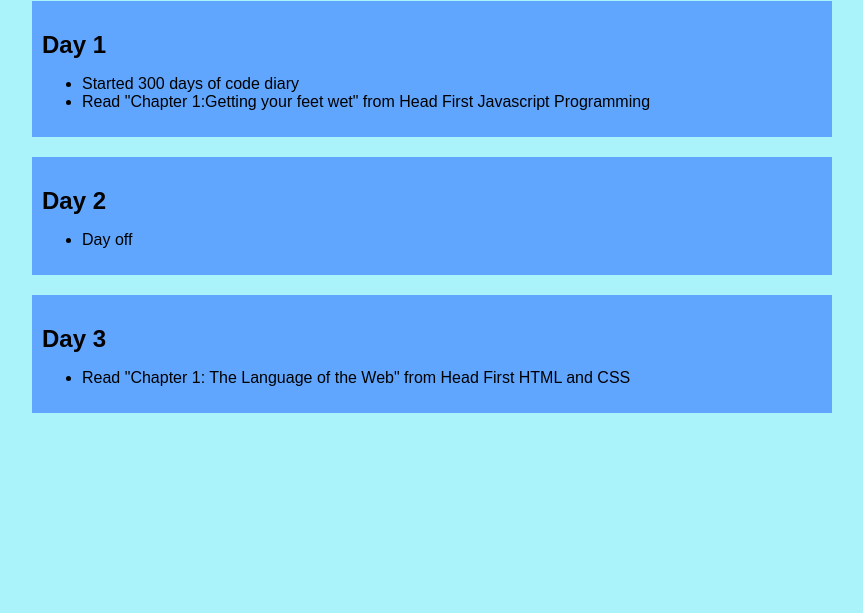
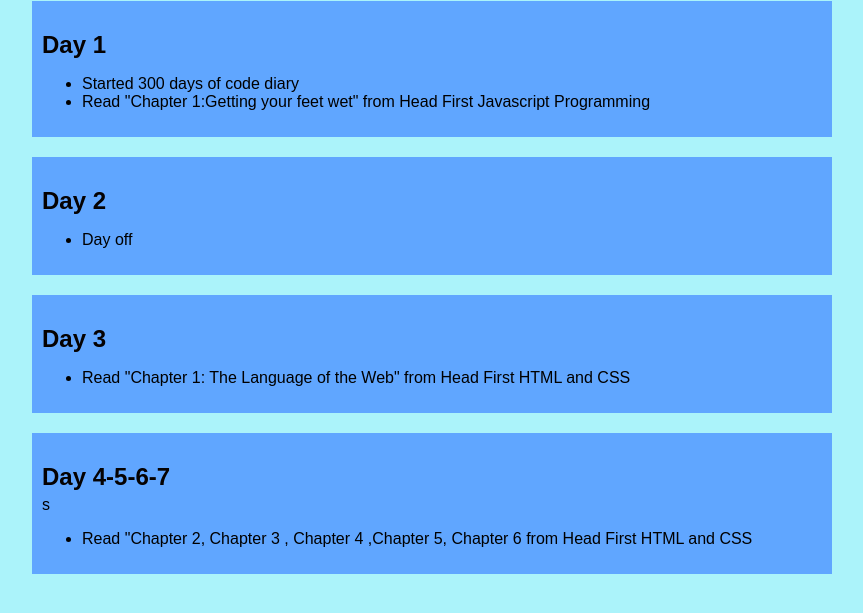
Before and after one commit to veyselarslanbugul/300DaysOfCode2024, a plain HTML site: page index.html in a window 1280 px wide. Shown: the part 107-720 px from the top of the page, without its empty margins (208-1071 px from the left). Drawn offline with Linux system fonts and the light colour scheme.

Commit message:
add day 4-5-6-7

```diff
--- a/index.html
+++ b/index.html
@@ -61,6 +61,15 @@
             <li>Read "Chapter 1: The Language of the Web" from Head First  HTML and CSS</li>
         </ul>
     </div>
+
+    <div class="day">
+        <h2>Day 4-5-6-7</h2>s
+        <ul>
+            <li>Read "Chapter 2, Chapter 3 , Chapter 4 ,Chapter 5, Chapter 6  from Head First HTML and CSS</li>
+        </ul>
+    </div>
+
+
 </div>
 
 </body>
```
